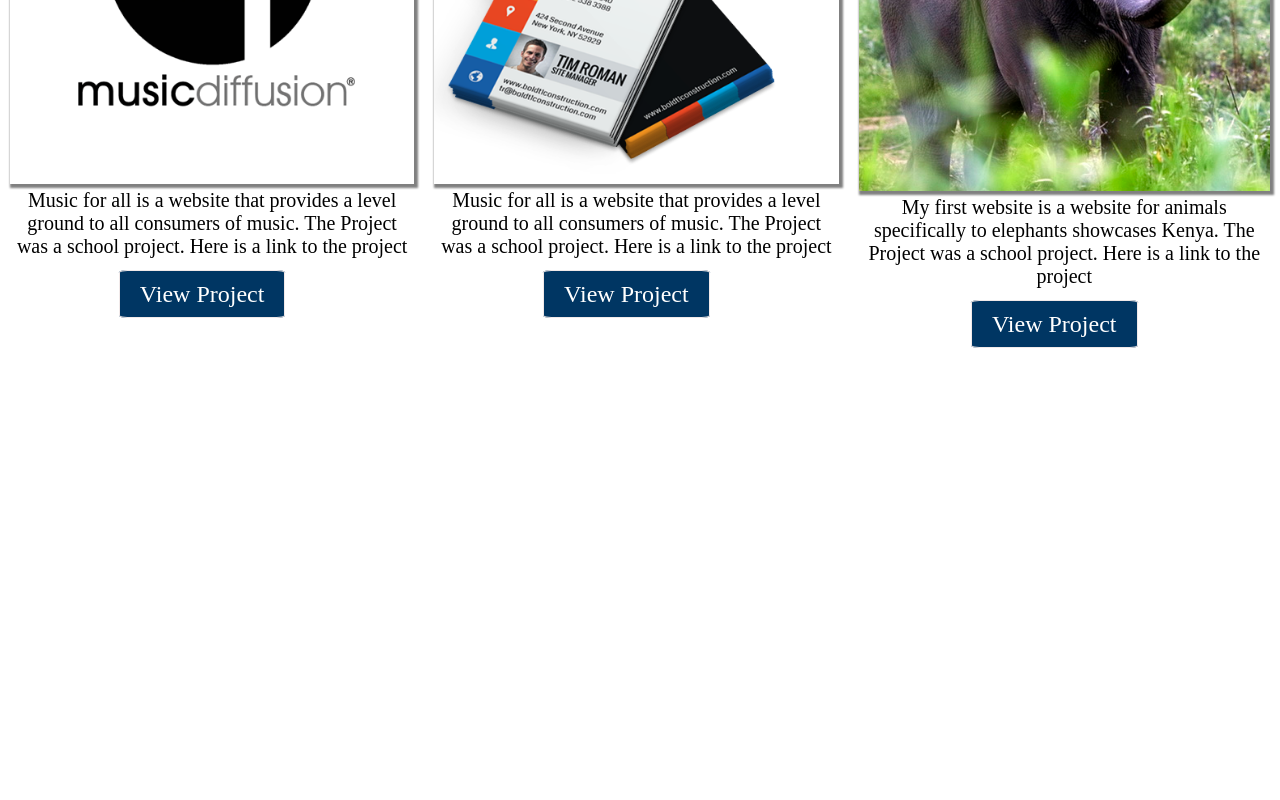
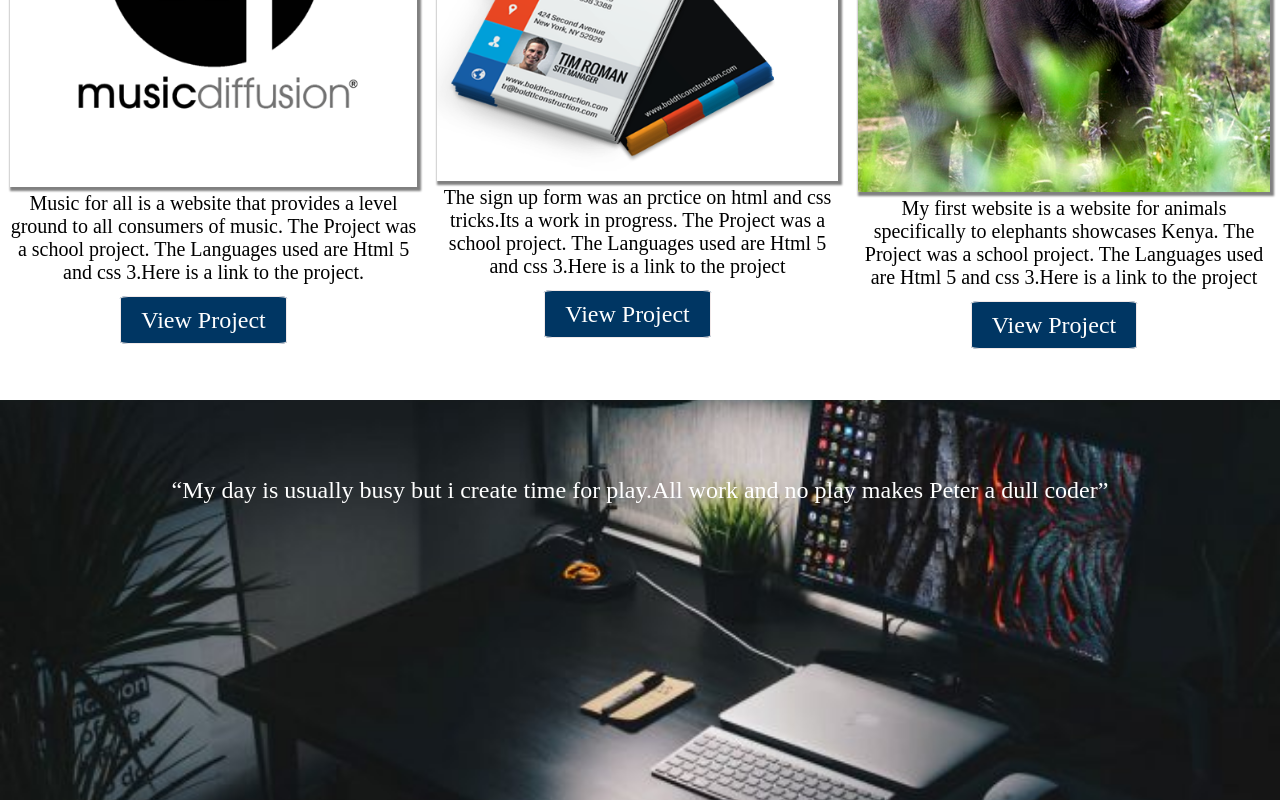
Before and after one commit to peterndungukamau/Portfolio, a plain HTML site: page index.html in a window 1280 px wide. Shown: the part 1602-2402 px from the top of the page. Before the commit the page ends 1950 px from the top, so only its background shows below. Drawn offline with Linux system fonts and the light colour scheme.

Commit message:
background image on education added

```diff
--- a/css/styles.css
+++ b/css/styles.css
@@ -161,6 +161,10 @@ background-color:#000;
     height: 1px;
 }
 
+#Portfolio{
+  padding-bottom:4%;
+}
+
 .Portfolio h2{
   padding: 1%;
   color: #000;
@@ -234,3 +238,25 @@ background-color:#000;
 .folio ul > li >a:hover{
   border-bottom:solid 2px #1556C1;
 }
+
+.edu p{
+  padding: 1% 10% 2% 10%;
+  color: white;
+  font-size: 24px;
+  font-family: monteserrat sans-serif;
+  font-weight: 200;
+  text-align: center;
+}
+
+.edu{
+  padding-top:5%;
+}
+
+#eduu{
+  background-image: url("../images/bg3.jpg");
+  height: 400px;
+  background-repeat: no-repeat;
+  background-size:cover;
+  background-position: center center;
+  background-attachment: fixed;
+}
--- a/index.html
+++ b/index.html
@@ -62,24 +62,30 @@
         <p id="one"><img src="images/music1.png" alt="por4">
         Music for all is a website that provides a level ground to all consumers of music.
         The Project was a school project.
-        Here is a link to the project <br><br>
+        The Languages used are Html 5 and css 3.Here is a link to the project.<br><br>
         <a href="https://peterndungukamau.github.io/music/" target="_blank" class="readmoreee">View Project</a>
       </p>
       <p id="one"><img src="images/bscard.png" alt="por4">
-        Music for all is a website that provides a level ground to all consumers of music.
+        The sign up form was an prctice on html and css tricks.Its a work in progress.
         The Project was a school project.
-        Here is a link to the project <br><br>
+        The Languages used are Html 5 and css 3.Here is a link to the project <br><br>
         <a href="https://peterndungukamau.github.io/Project4/" target="_blank" class="readmoreee">View Project</a>
       </p>
       <p id="one"><img src="images/elephant.jpg" alt="por4">
         My first website is a website for animals specifically to elephants showcases Kenya.
         The Project was a school project.
-        Here is a link to the project <br><br>
+        The Languages used are Html 5 and css 3.Here is a link to the project <br><br>
         <a href="https://peterndungukamau.github.io/my-first-webpage/" target="_blank" class="readmoreee">View Project</a>
        </div>
-
       </div>
     </section>
+    <section id="eduu">
+        <div class="edu">
+        <center>
+         <p>“My day  is usually busy but i create time  for play.All work and no play makes Peter a dull coder”</p>
+        </center>
+        </div>
+         </section>
   </div>
 </body>
 </html>
```
Also changed, not shown: images/bg.jpg (added), images/bg2.png (added), images/bg3.jpg (added).
